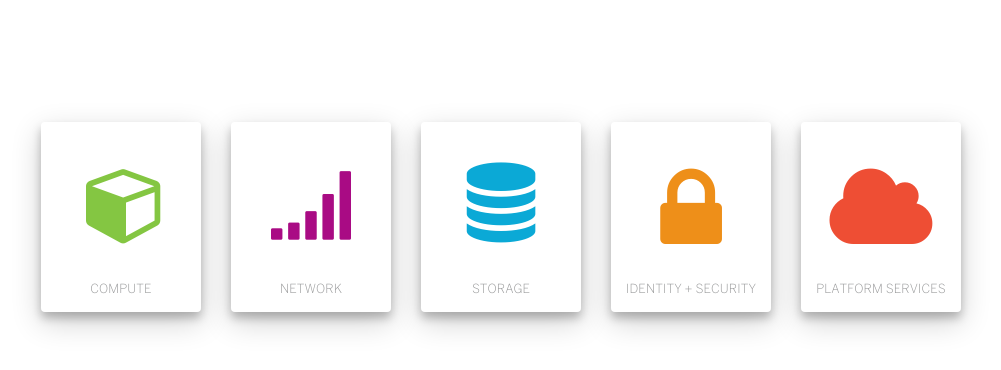
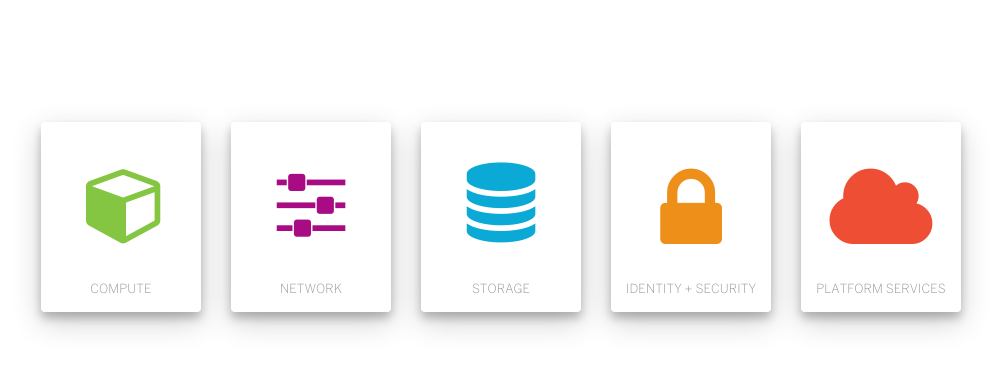
Before and after one commit to caleorourke/proof, a Jekyll site: the page built from portfolio.html, in a window 1280 px wide. Shown: the top 370 px of the page, without its empty margins (44-1045 px from the left). Built offline with Jekyll 4.4.1, drawn with Linux system fonts in a browser that asks for light colours; nearby versions of some CDN libraries; Markdown is read by kramdown in place of the engine named in the settings; the repository's description, which GitHub fills in, is left out.

Commit message:
Update portfolio-three.html

```diff
--- a/_includes/partials/portfolio-three.html
+++ b/_includes/partials/portfolio-three.html
@@ -17,7 +17,7 @@
           <div>
             <span class="fa-stack icon-large">
               <i class="fa fa-circle fa-stack-2x icon-transparent shadow"></i>
-              <i class="fa fa-signal fa-stack-1x icon-purple"></i>
+              <i class="fa fa-sliders fa-stack-1x icon-purple"></i>
               <h2 class="icon-caption u-text-center">Network</h2>
             </span>
           </div>
```
